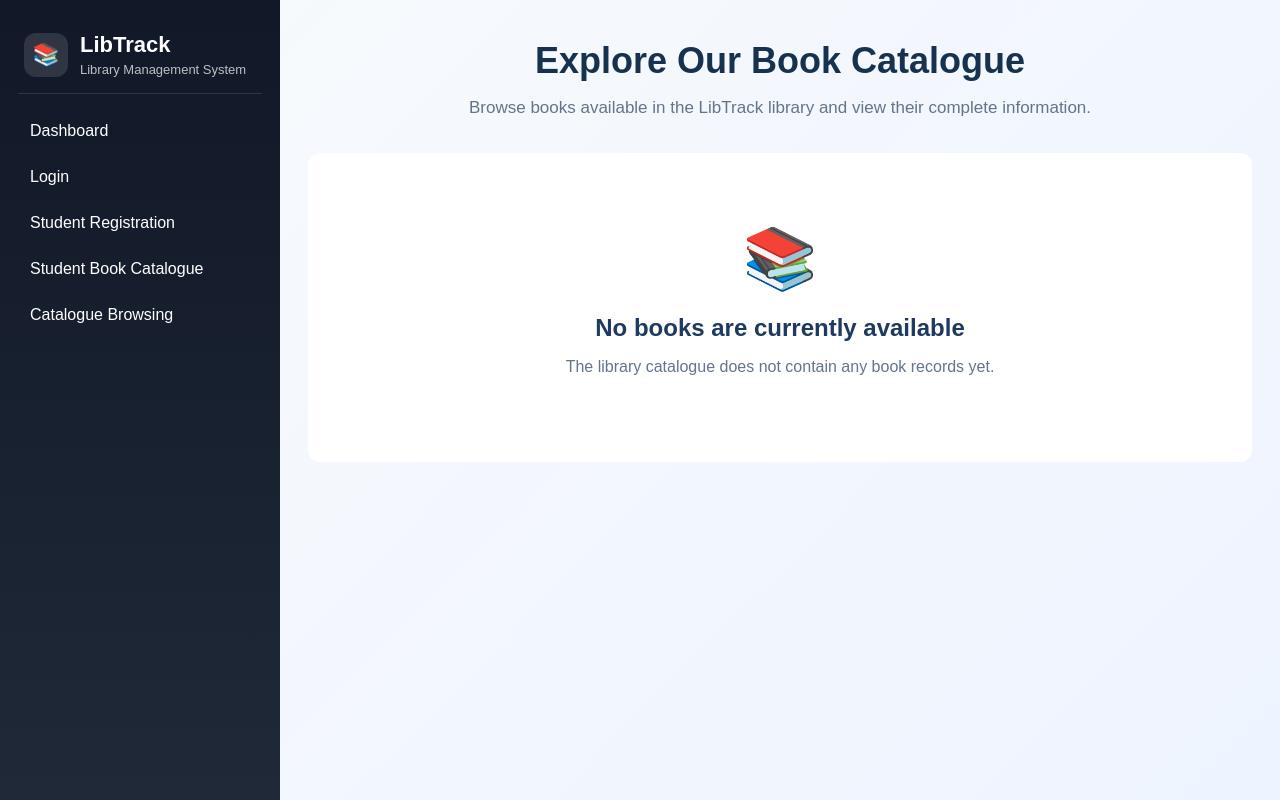
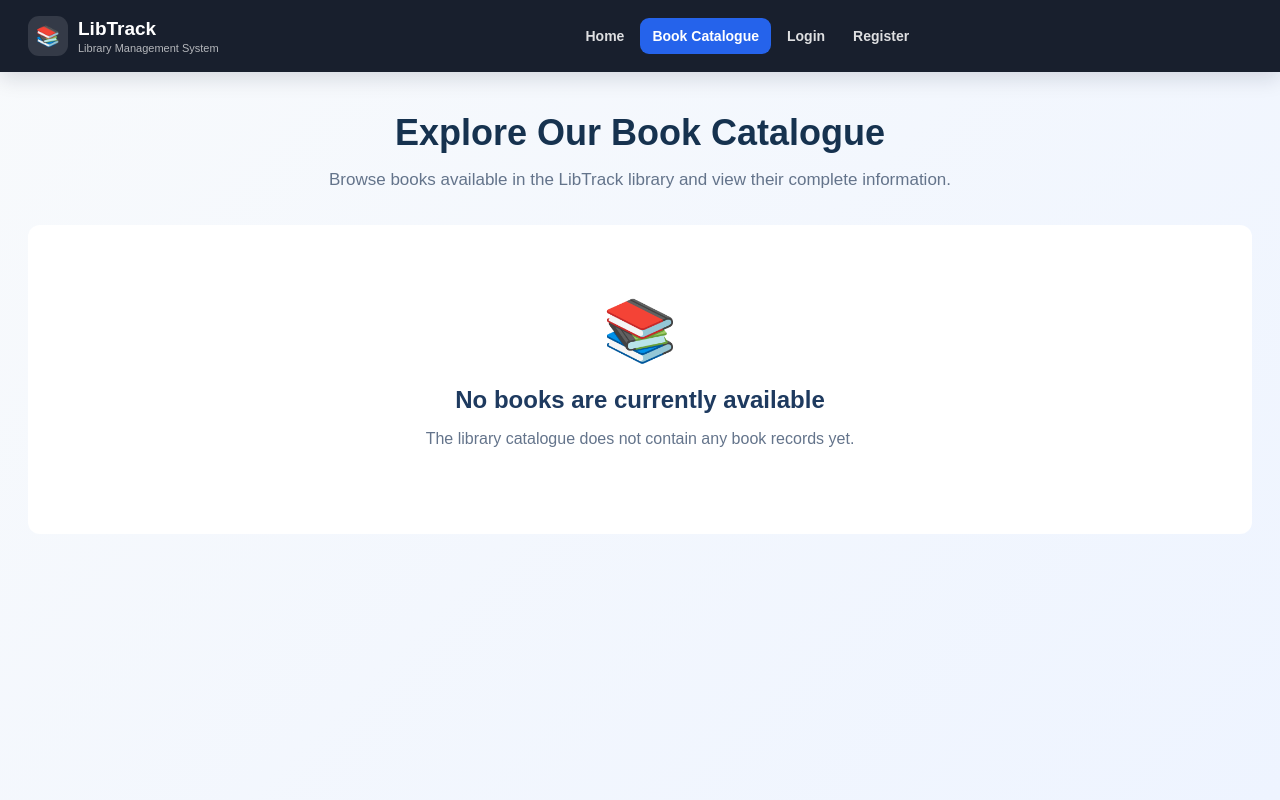
Before and after one commit to WengKang76/LibTrack_System, a Flask app: page /student/catalogue/ in a window 1280 px wide. Run offline with Flask 3, Linux system fonts and the light colour scheme; data that the repository does not hold is empty; parts of the project's set-up code (start-up, migrations or seed data) failed here and were passed over.

Commit message:
Improve role-based navigation for librarian and student interfaces

```diff
--- /dev/null
+++ b/static/css/navigation.css
@@ -0,0 +1,255 @@
+/* Role-based navigation refinement for the integrated LibTrack UI. */
+
+.librarian-sidebar {
+    position: sticky;
+    top: 0;
+    height: 100vh;
+    flex: 0 0 280px;
+    overflow-y: auto;
+}
+
+.librarian-sidebar .sidebar-nav {
+    flex: 1;
+    align-content: start;
+}
+
+.sidebar-nav a.active {
+    background: rgba(255, 255, 255, 0.16);
+    box-shadow: inset 3px 0 0 #60a5fa;
+}
+
+.librarian-sidebar-user {
+    margin: 0;
+}
+
+.librarian-sidebar-logout {
+    margin-top: auto;
+    padding-top: 10px;
+    border-top: 1px solid rgba(255, 255, 255, 0.12);
+}
+
+.librarian-sidebar-logout .sidebar-logout-button {
+    background: rgba(255, 255, 255, 0.08);
+}
+
+.librarian-page-container {
+    max-width: 1440px;
+}
+
+.student-shell {
+    min-height: 100vh;
+    display: flex;
+    flex-direction: column;
+}
+
+.student-topbar {
+    position: sticky;
+    top: 0;
+    z-index: 1000;
+    background: rgba(17, 24, 39, 0.97);
+    color: #ffffff;
+    box-shadow: 0 6px 20px rgba(15, 23, 42, 0.14);
+    backdrop-filter: blur(10px);
+}
+
+.student-topbar-inner {
+    width: min(1440px, 100%);
+    min-height: 72px;
+    margin: 0 auto;
+    padding: 10px 28px;
+    display: flex;
+    align-items: center;
+    gap: 24px;
+}
+
+.student-topbar-brand {
+    display: flex;
+    align-items: center;
+    gap: 10px;
+    color: #ffffff;
+    text-decoration: none;
+    flex-shrink: 0;
+}
+
+.student-topbar-brand-icon {
+    width: 40px;
+    height: 40px;
+    border-radius: 11px;
+    display: grid;
+    place-items: center;
+    background: rgba(255, 255, 255, 0.12);
+    font-size: 20px;
+}
+
+.student-topbar-brand strong,
+.student-topbar-brand small {
+    display: block;
+}
+
+.student-topbar-brand strong {
+    font-size: 19px;
+}
+
+.student-topbar-brand small {
+    margin-top: 2px;
+    color: rgba(255, 255, 255, 0.68);
+    font-size: 11px;
+}
+
+.student-topbar-nav {
+    display: flex;
+    align-items: center;
+    justify-content: center;
+    gap: 4px;
+    flex: 1;
+}
+
+.student-topbar-nav a {
+    color: rgba(255, 255, 255, 0.86);
+    text-decoration: none;
+    font-size: 14px;
+    font-weight: 600;
+    padding: 10px 12px;
+    border-radius: 9px;
+    white-space: nowrap;
+    transition: background 0.2s ease, color 0.2s ease;
+}
+
+.student-topbar-nav a:hover,
+.student-topbar-nav a:focus-visible,
+.student-topbar-nav a.active {
+    color: #ffffff;
+    background: rgba(255, 255, 255, 0.12);
+    outline: none;
+}
+
+.student-topbar-nav a.active {
+    background: #2563eb;
+}
+
+.student-topbar-account {
+    display: flex;
+    align-items: center;
+    gap: 10px;
+    flex-shrink: 0;
+}
+
+.student-topbar-user {
+    text-align: right;
+    line-height: 1.2;
+}
+
+.student-topbar-user strong,
+.student-topbar-user span {
+    display: block;
+}
+
+.student-topbar-user strong {
+    max-width: 160px;
+    overflow: hidden;
+    text-overflow: ellipsis;
+    white-space: nowrap;
+    font-size: 13px;
+}
+
+.student-topbar-user span {
+    margin-top: 3px;
+    color: rgba(255, 255, 255, 0.65);
+    font-size: 11px;
+}
+
+.student-topbar-logout-form {
+    margin: 0;
+}
+
+.student-topbar-logout-button {
+    border: 1px solid rgba(255, 255, 255, 0.2);
+    border-radius: 9px;
+    background: rgba(255, 255, 255, 0.08);
+    color: #ffffff;
+    cursor: pointer;
+    font: inherit;
+    font-size: 13px;
+    font-weight: 600;
+    padding: 9px 12px;
+}
+
+.student-topbar-logout-button:hover,
+.student-topbar-logout-button:focus-visible {
+    background: rgba(255, 255, 255, 0.16);
+    outline: none;
+}
+
+.student-page-container {
+    max-width: 1280px;
+}
+
+.student-catalogue-main {
+    width: min(1200px, calc(100% - 40px));
+    margin: 0 auto;
+    flex: 1;
+}
+
+@media (max-width: 1100px) {
+    .student-topbar-inner {
+        flex-wrap: wrap;
+        gap: 8px 18px;
+        padding-top: 12px;
+        padding-bottom: 12px;
+    }
+
+    .student-topbar-nav {
+        order: 3;
+        width: 100%;
+        justify-content: flex-start;
+        overflow-x: auto;
+        padding-bottom: 2px;
+    }
+
+    .student-topbar-account {
+        margin-left: auto;
+    }
+}
+
+@media (max-width: 900px) {
+    .librarian-sidebar {
+        position: static;
+        width: 100%;
+        height: auto;
+        flex-basis: auto;
+    }
+
+    .librarian-sidebar .sidebar-nav {
+        grid-template-columns: repeat(2, minmax(0, 1fr));
+    }
+
+    .librarian-sidebar-logout {
+        margin-top: 0;
+    }
+}
+
+@media (max-width: 650px) {
+    .student-topbar-inner {
+        padding-left: 18px;
+        padding-right: 18px;
+    }
+
+    .student-topbar-brand small,
+    .student-topbar-user {
+        display: none;
+    }
+
+    .student-topbar-nav a {
+        padding: 9px 10px;
+        font-size: 13px;
+    }
+
+    .student-page-container {
+        padding-left: 18px;
+        padding-right: 18px;
+    }
+
+    .librarian-sidebar .sidebar-nav {
+        grid-template-columns: 1fr;
+    }
+}
--- a/templates/base.html
+++ b/templates/base.html
@@ -19,12 +19,25 @@
         ) }}"
     >
 
+    <link
+        rel="stylesheet"
+        href="{{ url_for(
+            'static',
+            filename='css/navigation.css'
+        ) }}"
+    >
+
     {% block extra_css %}{% endblock %}
 </head>
 
-<body>
-    <div class="app-shell">
-        <aside class="sidebar">
+{% set current_role = session.get('role', '') | lower %}
+{% set is_authenticated = session.get('user_id') %}
+
+<body class="{% if current_role == 'librarian' %}role-librarian{% elif current_role == 'student' %}role-student{% else %}role-guest{% endif %}">
+
+    {% if current_role == 'librarian' %}
+        <div class="app-shell librarian-shell">
+            <aside class="sidebar librarian-sidebar">
                 <div class="sidebar-brand">
                     <div class="brand-icon">📚</div>
                     <div>
@@ -33,68 +46,83 @@
                     </div>
                 </div>
 
-            <nav class="sidebar-nav">
-                {% if session.get('role', '') | lower == 'librarian' %}
-                    <a href="/librarian">Dashboard</a>
-                {% elif session.get('role', '') | lower == 'student' %}
-                    <a href="/student">Dashboard</a>
+                <div class="sidebar-user librarian-sidebar-user">
+                    <strong>{{ session.get('full_name', 'Librarian') }}</strong>
+                    <span>Librarian</span>
+                </div>
+
+                <nav class="sidebar-nav" aria-label="Librarian navigation">
+                    <a href="/librarian" {% if request.path == '/librarian' %}class="active"{% endif %}>Dashboard</a>
+                    <a href="/books/" {% if request.path.startswith('/books') %}class="active"{% endif %}>Book Catalogue Management</a>
+                    <a href="/users/" {% if request.path.startswith('/users') %}class="active"{% endif %}>User Management</a>
+                    <a href="/borrowing/" {% if request.path.startswith('/borrowing') %}class="active"{% endif %}>Borrowing &amp; Returning</a>
+                    <a href="/penalty/librarian" {% if request.path.startswith('/penalty/librarian') %}class="active"{% endif %}>Penalty &amp; Transactions</a>
+                    <a href="/librarian/reports" {% if request.path.startswith('/librarian/reports') %}class="active"{% endif %}>Operational Reports</a>
+                </nav>
+
+                <form method="POST" action="/auth/logout" class="sidebar-logout-form librarian-sidebar-logout">
+                    <button type="submit" class="sidebar-logout-button">Logout</button>
+                </form>
+            </aside>
+
+            <main class="page-container librarian-page-container">
     {% else %}
-                    <a href="/">Dashboard</a>
+        <div class="student-shell">
+            <header class="student-topbar">
+                <div class="student-topbar-inner">
+                    <a href="{% if current_role == 'student' %}/student{% else %}/{% endif %}" class="student-topbar-brand">
+                        <span class="student-topbar-brand-icon">📚</span>
+                        <span>
+                            <strong>LibTrack</strong>
+                            <small>Library Management System</small>
+                        </span>
+                    </a>
+
+                    <nav class="student-topbar-nav" aria-label="{% if current_role == 'student' %}Student{% else %}Public{% endif %} navigation">
+                        {% if current_role == 'student' %}
+                            <a href="/student" {% if request.path == '/student' %}class="active"{% endif %}>Dashboard</a>
+                            <a href="/catalogue/" {% if request.path.startswith('/catalogue') and not request.path.startswith('/catalogue/my-reservations') and not request.path.startswith('/catalogue/my-borrowed-books') %}class="active"{% endif %}>Browse Books</a>
+                            <a href="/catalogue/my-reservations" {% if request.path.startswith('/catalogue/my-reservations') %}class="active"{% endif %}>Reservations</a>
+                            <a href="/catalogue/my-borrowed-books" {% if request.path.startswith('/catalogue/my-borrowed-books') %}class="active"{% endif %}>Borrowed Books</a>
+                            <a href="/penalty/student" {% if request.path.startswith('/penalty/student') %}class="active"{% endif %}>Penalties</a>
+                        {% else %}
+                            <a href="/" {% if request.path == '/' %}class="active"{% endif %}>Home</a>
+                            <a href="/student/catalogue/" {% if request.path.startswith('/student/catalogue') %}class="active"{% endif %}>Book Catalogue</a>
+                            <a href="/auth/login" {% if request.path.startswith('/auth/login') %}class="active"{% endif %}>Login</a>
+                            <a href="/auth/register" {% if request.path.startswith('/auth/register') %}class="active"{% endif %}>Register</a>
+                        {% endif %}
+                    </nav>
+
+                    {% if current_role == 'student' and is_authenticated %}
+                        <div class="student-topbar-account">
+                            <div class="student-topbar-user">
+                                <strong>{{ session.get('full_name', 'Student') }}</strong>
+                                <span>Student</span>
+                            </div>
+
+                            <form method="POST" action="/auth/logout" class="student-topbar-logout-form">
+                                <button type="submit" class="student-topbar-logout-button">Logout</button>
+                            </form>
+                        </div>
+                    {% endif %}
+                </div>
+            </header>
+
+            <main class="page-container student-page-container">
     {% endif %}
 
-                {% if session.get('user_id') %}
-                    <div class="sidebar-user">
-                        <strong>{{ session.get('full_name', 'User') }}</strong>
-                        <span>{{ session.get('role', '') | title }}</span>
-                    </div>
-
-                    <form method="POST" action="/auth/logout" class="sidebar-logout-form">
-                        <button type="submit" class="sidebar-logout-button">Logout</button>
-                    </form>
-
-                    {% if session.get('role', '') | lower == 'librarian' %}
-                        <a href="/books/">Book Catalogue Management</a>
-                        <a href="/users/">User Management</a>
-                        <a href="/borrowing/">Borrowing &amp; Returning</a>
-                        <a href="/penalty/librarian">Penalty &amp; Transactions</a>
-                    {% else %}
-                        <a href="/catalogue/">Browse &amp; Reserve Books</a>
-                        <a href="/catalogue/my-reservations">My Reservations</a>
-                        <a href="/catalogue/my-borrowed-books">My Borrowed Books</a>
-                        <a href="/penalty/student">Penalty &amp; Transactions</a>
-                    {% endif %}
-                {% else %}
-                    <a href="/auth/login">Login</a>
-                    <a href="/auth/register">Student Registration</a>
-                    <a href="/student/catalogue/">Student Book Catalogue</a>
-                    <a href="/catalogue/">Catalogue Browsing</a>
-                {% endif %}
-            </nav>
-        </aside>
-
-        <main class="page-container">
-
-        {% with messages =
-            get_flashed_messages(
-                with_categories=true
-            )
-        %}
-
+                {% with messages = get_flashed_messages(with_categories=true) %}
                     {% if messages %}
-
                         {% for category, message in messages %}
-
                             <div class="alert {{ category }}">
                                 {{ message }}
                             </div>
-
                         {% endfor %}
-
                     {% endif %}
-
                 {% endwith %}
 
                 {% block content %}{% endblock %}
+
             </main>
         </div>
 
```
Also changed, not shown: modules/student_catalogue/student_base.html (+55 -24 lines). Lines whose indentation alone changed are shown as unchanged.
